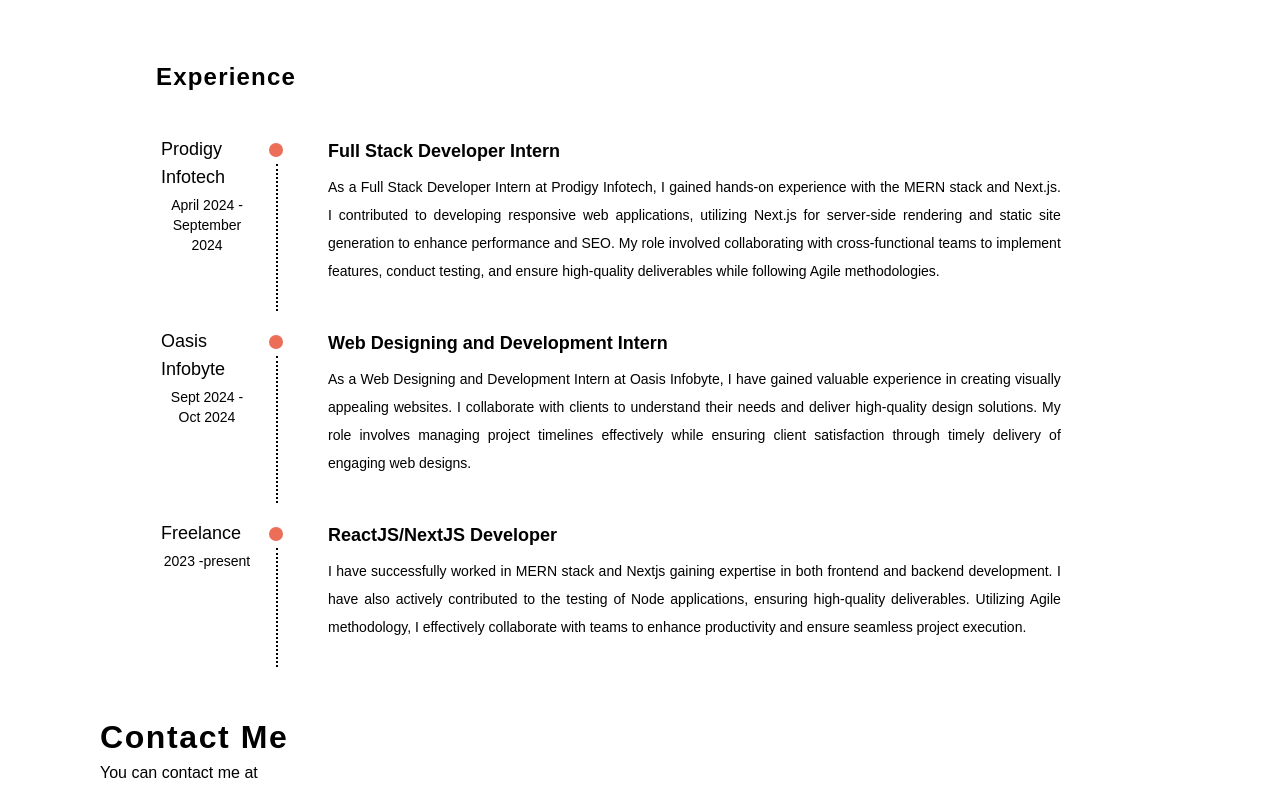
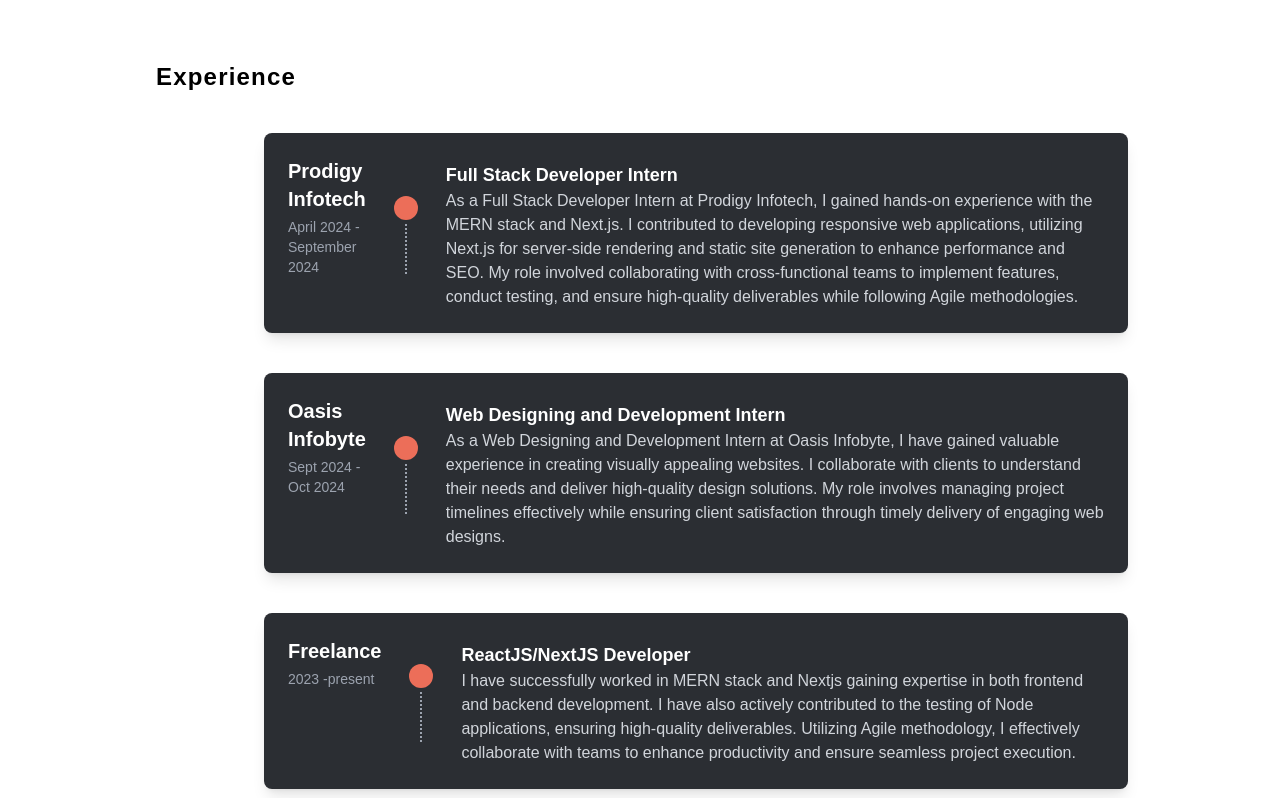
Before and after one commit to sahilbambarkar/My-Portfolio, a React (Create React App) app: page / in a window 1280 px wide. Shown: the part 4480-5278 px from the top of the page. Built offline with nearby package versions, Linux system fonts and the light colour scheme.

Commit message:
Update ExperienceCard.js

```diff
--- a/src/components/ExperienceCard.js
+++ b/src/components/ExperienceCard.js
@@ -2,28 +2,34 @@
 
 function Experience({ org, title, date, description }) {
   return (
+    <div className='flex flex-col mt-10 items-center justify-center px-4 sm:px-0'>
+      <div className='bg-[#2b2e33] shadow-lg rounded-lg p-6 w-full sm:w-[90%] lg:w-[80%]'>
+        <div className='flex flex-col sm:flex-row gap-6 relative'>
+          {/* Organization Name and Date */}
+          <div className='flex flex-col items-start'>
+            <h1 className='text-xl font-semibold text-white mb-1'>{org}</h1>
+            <h3 className='text-sm text-gray-400'>{date}</h3>
+          </div>
 
-      <div className='flex flex-col mt-10 items-center justify-center'>
-        <div className='flex flex-col sm:flex-row gap-10 ml-4 w-full'>
-          <div className='text-lg mb-2 ml-[-3px] mt-[0.1rem]'>
-            <h1 className='flex-1 min-w-[120px] sm:min-w-[92px]'>{org}</h1>
-            <h3 className='text-sm text-center my-1 dark:text-[#ccc]'>{date}</h3>
+          {/* Indicator Line */}
+          <div className='flex items-center justify-center relative'>
+            <div className='flex flex-col items-center'>
+              <div className='m-1 bg-[#ec6e59] p-3 rounded-full'></div>
+              {/* Connection Line */}
+              <div className='border-l-2 border-dotted border-gray-400 h-full' style={{ height: '50px' }}></div>
+            </div>
           </div>
-          <div className='flex relative mt-[5px] flex-col sm:ml-[-29px]  '>
-            <p className="p-[1px] border-black dark:border-white rounded-50 bg-transparent ">
-              <div className='m-1 bg-[#ec6e59] p-[7px] rounded-full'></div>
-            </p>
-            <div className='absolute top-[29px] bottom-[-26px] left-[12px] sm:top-[26px] border-dotted border-l-2 border-black dark:border-white '></div>
-          </div>
+
+          {/* Title and Description */}
           <div className='flex flex-col mt-1'>
-            <h1 className='text-lg mb-2 font-semibold'>{title}</h1>
-            <p className='sm:w-[80%] font-light text-custom-18 leading-loose text-sm sm:text-justify dark:text-[#ccc]'>
+            <h1 className='text-lg font-semibold text-white'>{title}</h1>
+            <p className='font-light text-gray-300 leading-relaxed text-sm sm:text-base'>
               {description}
             </p>
           </div>
         </div>
       </div>
-
+    </div>
   );
 }
 
```
